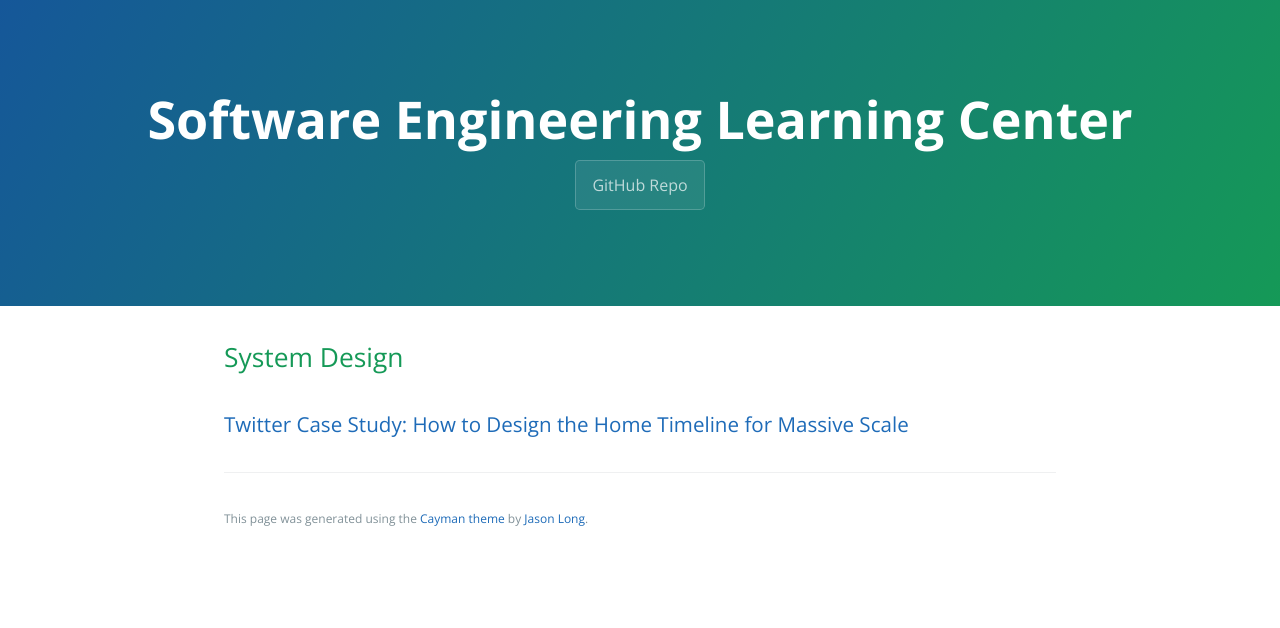
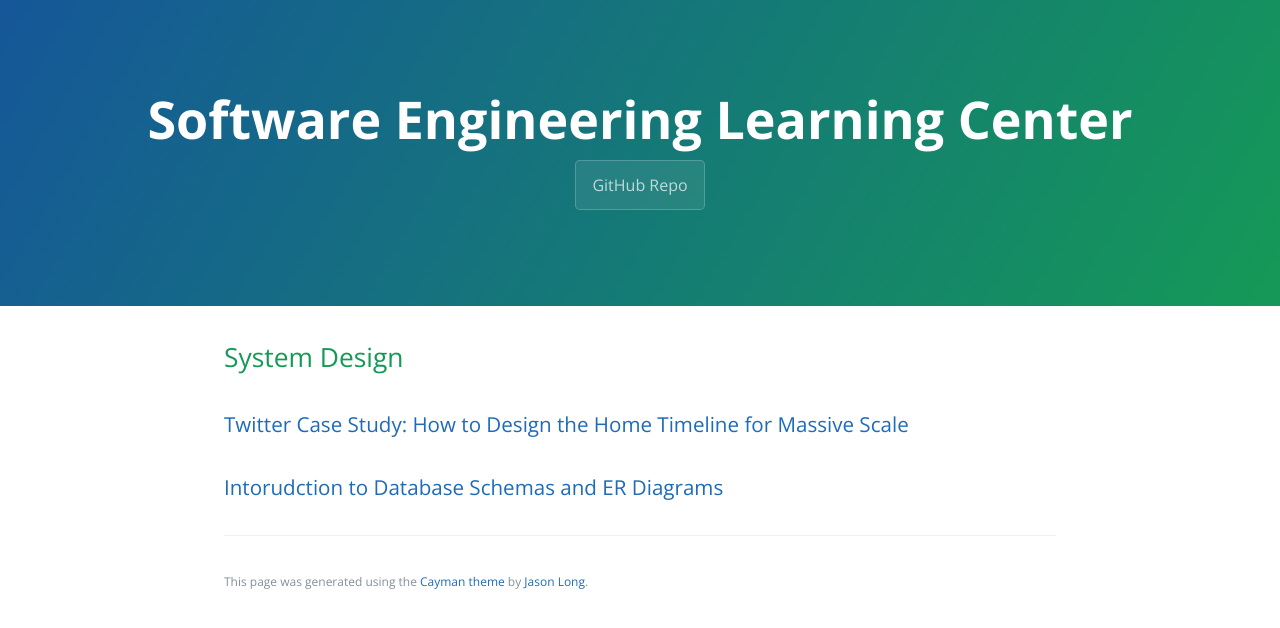
Before and after one commit to learning-software-engineering/learning-software-engineering.github.io, a Jekyll site: the page built from Topics/System_Design.md, in a window 1280 px wide. Shown: the top 628 px of the page. Built offline with Jekyll 4.4.1, drawn with Linux system fonts in a browser that asks for light colours; our own code applies the rules of GitHub Pages for plain Markdown files.

Commit message:
Update System_Design.md
added a link to the database schemas and ER diagrams introduction.

```diff
--- a/Topics/System_Design.md
+++ b/Topics/System_Design.md
@@ -1,3 +1,5 @@
 ## System Design
 
 ### [Twitter Case Study: How to Design the Home Timeline for Massive Scale](./System_Design/Twitter_System_Design.md)
+
+### [Intorudction to Database Schemas and ER Diagrams](./System_Design/database_schemas_ER_diagrams.md)
```
